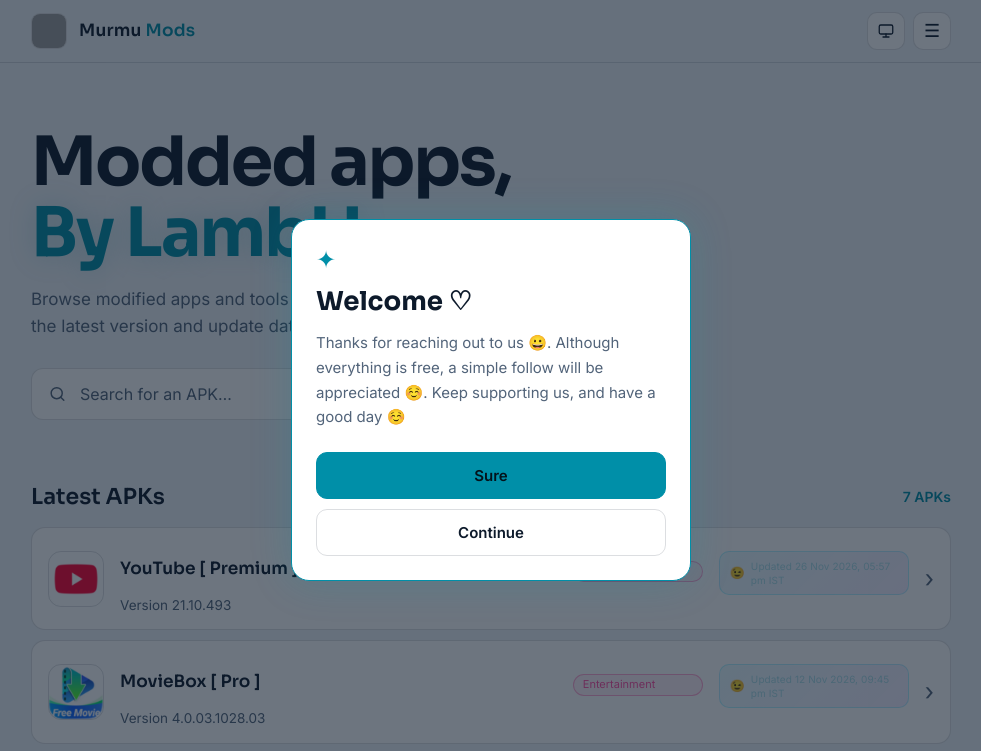
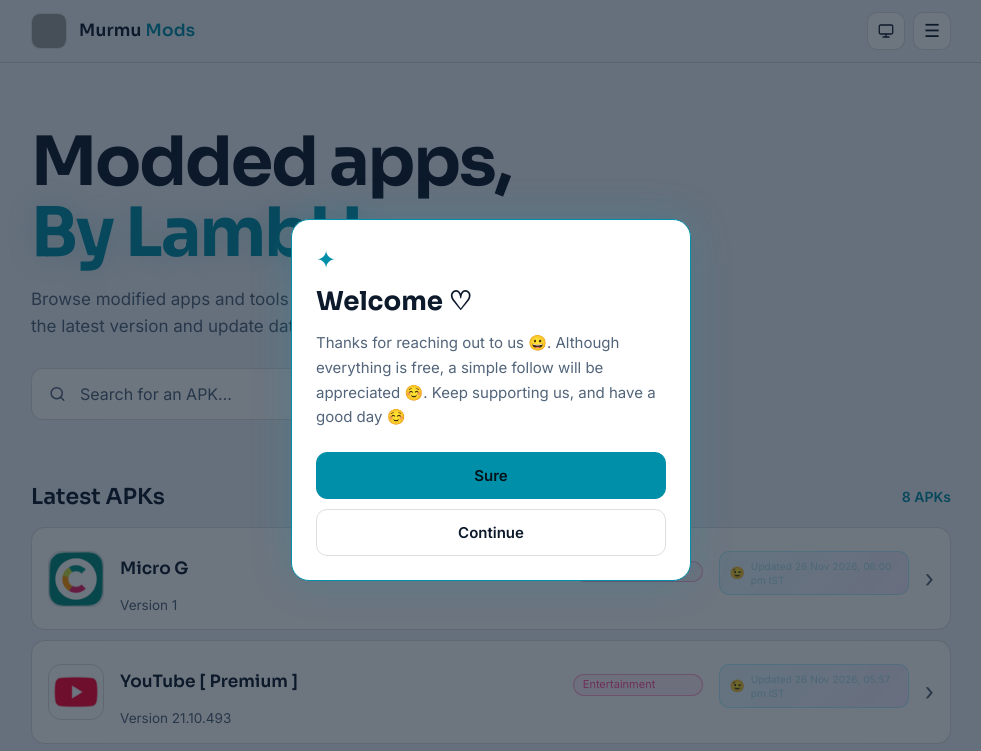
Before and after one commit to L4-L4mbU/L4-L4mbU.github.io, a plain HTML site: page index.html in a window 1280 px wide. Shown: the top 751 px of the page, without its empty margins (149-1130 px from the left). Drawn offline with Linux system fonts and the light colour scheme; no server answers; grey boxes are pictures that could not be loaded.

Commit message:
Update homepage for Micro G

```diff
--- a/index.html
+++ b/index.html
@@ -212,6 +212,77 @@ footer strong{color:var(--ink);font-family:var(--display);font-weight:600}
     <div class="apk-grid" id="apkGrid">
 
 <!-- APK_LIST_START -->
+
+<!-- APK:micro-g -->
+
+<a
+    href="apps/micro-g.html"
+    class="apk-card"
+>
+
+    <img
+        class="apk-icon"
+        src="https://raw.githubusercontent.com/l4-l4mbu/L4-L4mbU.github.io/main/micro-g-logo.png"
+        alt="Micro G"
+    >
+
+    <div class="apk-info">
+
+        <div class="apk-name">
+            Micro G
+        </div>
+
+        <div class="apk-version">
+            Version 1
+        </div>
+
+        <span style="
+            display:inline-block;
+            margin-top:6px;
+            padding:3px 9px;
+            border:1px solid rgba(255,79,163,.45);
+            border-radius:999px;
+            font-size:11px;
+            line-height:1.2;
+            color:#ff4fa3;
+            background:rgba(255,79,163,.08);
+        ">
+            Tool
+        </span>
+
+        <div style="
+            display:inline-flex;
+            align-items:center;
+            gap:6px;
+            width:fit-content;
+            max-width:100%;
+            margin-top:9px;
+            padding:7px 10px;
+            border:1px solid rgba(0,220,255,.24);
+            border-radius:10px;
+            background:linear-gradient(135deg,rgba(0,198,255,.09),rgba(123,44,255,.08));
+            color:#a8dce8;
+            font-size:10px;
+            line-height:1.4;
+            letter-spacing:.1px;
+            overflow-wrap:anywhere;
+            box-shadow:inset 0 1px 0 rgba(255,255,255,.025);
+        ">
+            <span style="color:#00c6ff;font-size:12px;">😉</span>
+            <span>Updated 26 Nov 2026, 06:00 pm IST</span>
+        </div>
+
+    </div>
+
+    <span class="view-arrow">
+        ›
+    </span>
+
+</a>
+
+<!-- /APK:micro-g -->
+
+
 
 <!-- APK:youtube-premium -->
 
```
